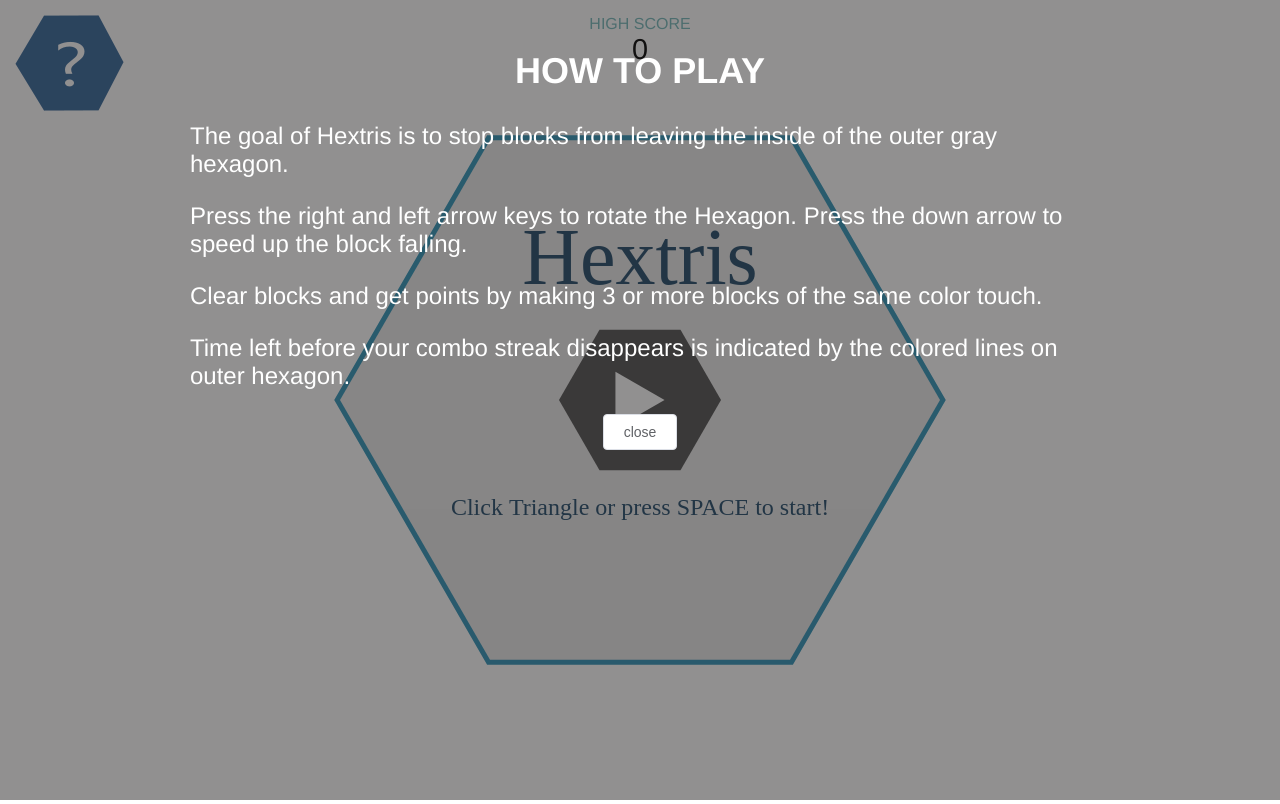
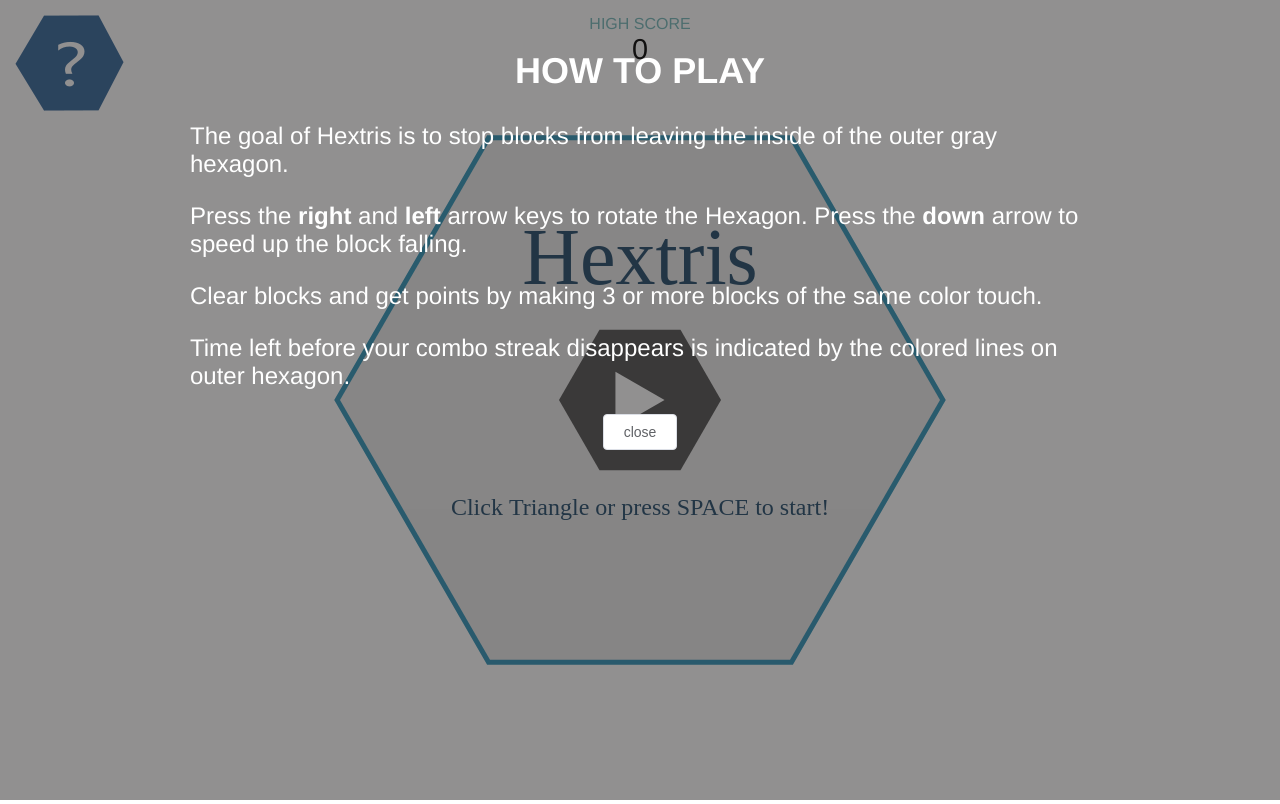
Before and after one commit to pengfeiw/vue-hextris, a Vue app: page / in a window 1280 px wide. Both pictures are taken after a click on the picture 69 px from the left and 63 px from the top of the page. Built offline with nearby package versions, Linux system fonts and the light colour scheme.

Commit message:
style: update

```diff
--- a/src/components/Help.vue
+++ b/src/components/Help.vue
@@ -7,8 +7,8 @@
 				the outer gray hexagon.
 			</p>
 			<p>
-				Press the right and left arrow keys to rotate the Hexagon. Press
-				the down arrow to speed up the block falling.
+				Press the <b>right</b> and <b>left</b> arrow keys to rotate the Hexagon. Press
+				the <b>down</b> arrow to speed up the block falling.
 			</p>
 			<p>
 				Clear blocks and get points by making 3 or more blocks of the
--- a/src/components/Info.vue
+++ b/src/components/Info.vue
@@ -131,8 +131,8 @@ export default Vue.extend({
 	}
 
 	.start-button {
-		height: 100px;
-		width: 100px;
+		height: 200px;
+		width: 200px;
 		left: 50%;
 		top: 50%;
 		transform: translate(-50%, -50%);
```
